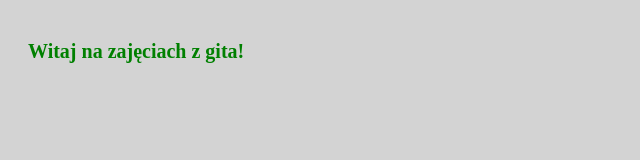
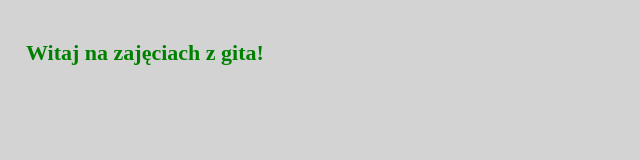
Before and after one commit to jlegutko/git_san, a plain HTML site: page index.html in a window 1280 px wide. Shown: the full height of the page, 0-640 px from the left. Drawn offline with Linux system fonts and the light colour scheme.

Commit message:
Changed styles

```diff
--- a/style.css
+++ b/style.css
@@ -2,9 +2,9 @@ body {
     background-color: lightgrey;
 }
 .paragraph {
-    padding: 20px;
+    padding: 18px;
     color: green;
-    font-size: 20px;
+    font-size: 22px;
     font-weight: bold;
 }
 .paragraph:hover {
```
